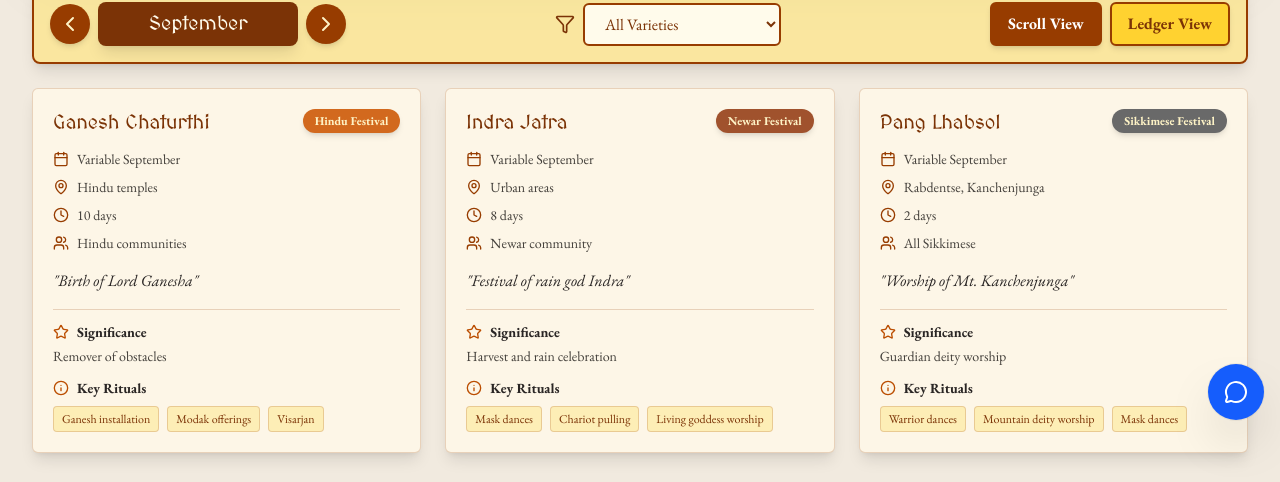
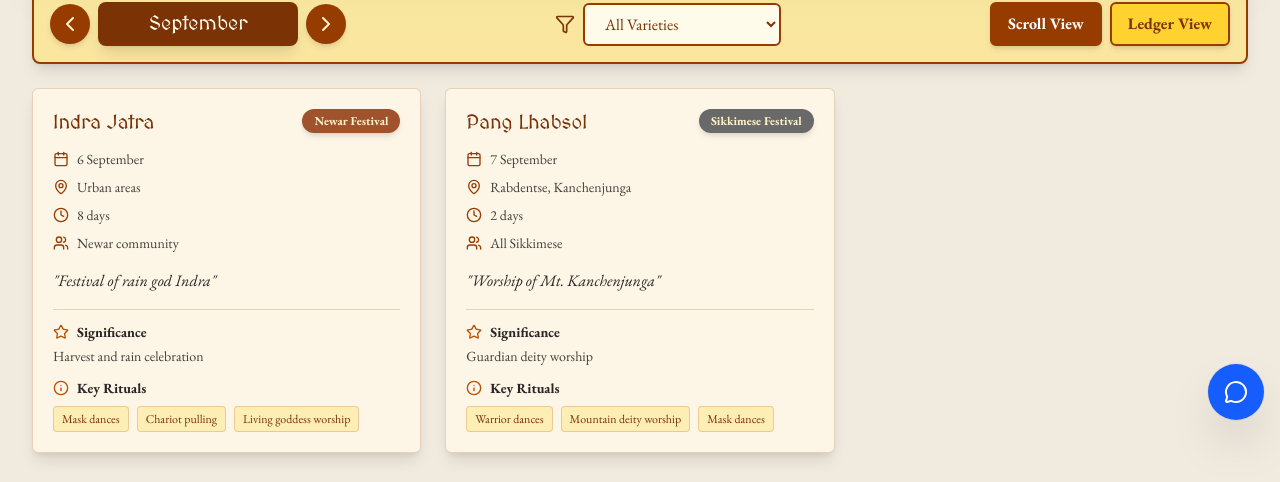
Before and after one commit to mrjaiswal122/Tripper, a Next.js app: page /festivalsAndEvents in a window 1280 px wide. Shown: the part 364-846 px from the top of the page. Built offline with nearby package versions, Linux system fonts and the light colour scheme.

Commit message:
Update festival dates and months to 2025 specifics, replacing 'Variable' entries
cgen-946024df72ab4fb2ad60c65632403e19

```diff
--- a/app/festivalsAndEvents/page.tsx
+++ b/app/festivalsAndEvents/page.tsx
@@ -27,30 +27,30 @@ export default function FestivalsAndEventsPage() {
   // Comprehensive Sikkim Cultural Events Data
   const culturalEvents: CulturalEvent[] = [
     { id: 1, name: 'Maghey Sankranti', month: 0, date: '14-15', category: 'Hindu Festival', location: 'Throughout Sikkim', description: 'Harvest festival marking the end of winter solstice', rituals: ['Holy dips in rivers', 'Sesame seed offerings', 'Traditional feasts'], significance: 'Agricultural celebration', duration: '1 day', participants: 'All communities', color: '#8B4513' },
-    { id: 2, name: 'Loosong/Namsoong', month: 0, date: 'Variable', category: 'Bhutia/Lepcha Festival', location: 'North & East Sikkim', description: 'Sikkimese New Year celebration', rituals: ['Cham dances', 'Archery competitions', 'Traditional music'], significance: 'New Year harvest festival', duration: '3-5 days', participants: 'Bhutia and Lepcha communities', color: '#228B22' },
-    { id: 3, name: 'Losar', month: 1, date: 'Variable (Tibetan Calendar)', category: 'Buddhist Festival', location: 'All monasteries', description: 'Tibetan Buddhist New Year', rituals: ['Monastery prayers', 'Butter lamp offerings', 'Cham dances', 'Family gatherings'], significance: 'Most important Buddhist festival', duration: '15 days', participants: 'Buddhist communities', color: '#DAA520' },
-    { id: 4, name: 'Maha Shivaratri', month: 1, date: 'Variable', category: 'Hindu Festival', location: 'Shiva temples, Legship', description: 'Night of Lord Shiva', rituals: ['Night vigil', 'Fasting', 'Shiva linga worship'], significance: 'Spiritual awakening', duration: '1 day', participants: 'Hindu devotees', color: '#483D8B' },
-    { id: 5, name: 'Holi', month: 2, date: 'Variable', category: 'Hindu Festival', location: 'Urban areas', description: 'Festival of colors', rituals: ['Color throwing', 'Holika dahan', 'Traditional sweets'], significance: 'Victory of good over evil', duration: '2 days', participants: 'All communities', color: '#B22222' },
-    { id: 6, name: 'Tendong Lho Rum Faat', month: 2, date: 'Variable', category: 'Lepcha Festival', location: 'Tendong Hill, South Sikkim', description: 'Lepcha thanksgiving festival', rituals: ['Mountain worship', 'Traditional prayers', 'Nature offerings'], significance: 'Commemorates Mt. Tendong saving Lepchas from floods', duration: '1 day', participants: 'Lepcha community', color: '#006400' },
-    { id: 7, name: 'Ram Navami', month: 3, date: 'Variable', category: 'Hindu Festival', location: 'Hindu temples', description: 'Birth of Lord Rama', rituals: ['Ramayana recitation', 'Temple processions', 'Fasting'], significance: 'Celebration of dharma', duration: '1 day', participants: 'Hindu devotees', color: '#FF4500' },
+    { id: 2, name: 'Loosong/Namsoong', month: 11, date: '20-25', category: 'Bhutia/Lepcha Festival', location: 'North & East Sikkim', description: 'Sikkimese New Year celebration', rituals: ['Cham dances', 'Archery competitions', 'Traditional music'], significance: 'New Year harvest festival', duration: '3-5 days', participants: 'Bhutia and Lepcha communities', color: '#228B22' },
+    { id: 3, name: 'Losar', month: 1, date: '28', category: 'Buddhist Festival', location: 'All monasteries', description: 'Tibetan Buddhist New Year', rituals: ['Monastery prayers', 'Butter lamp offerings', 'Cham dances', 'Family gatherings'], significance: 'Most important Buddhist festival', duration: '15 days', participants: 'Buddhist communities', color: '#DAA520' },
+    { id: 4, name: 'Maha Shivaratri', month: 1, date: '26', category: 'Hindu Festival', location: 'Shiva temples, Legship', description: 'Night of Lord Shiva', rituals: ['Night vigil', 'Fasting', 'Shiva linga worship'], significance: 'Spiritual awakening', duration: '1 day', participants: 'Hindu devotees', color: '#483D8B' },
+    { id: 5, name: 'Holi', month: 2, date: '14', category: 'Hindu Festival', location: 'Urban areas', description: 'Festival of colors', rituals: ['Color throwing', 'Holika dahan', 'Traditional sweets'], significance: 'Victory of good over evil', duration: '2 days', participants: 'All communities', color: '#B22222' },
+    { id: 6, name: 'Tendong Lho Rum Faat', month: 7, date: '8', category: 'Lepcha Festival', location: 'Tendong Hill, South Sikkim', description: 'Lepcha thanksgiving festival', rituals: ['Mountain worship', 'Traditional prayers', 'Nature offerings'], significance: 'Commemorates Mt. Tendong saving Lepchas from floods', duration: '1 day', participants: 'Lepcha community', color: '#006400' },
+    { id: 7, name: 'Ram Navami', month: 3, date: '6', category: 'Hindu Festival', location: 'Hindu temples', description: 'Birth of Lord Rama', rituals: ['Ramayana recitation', 'Temple processions', 'Fasting'], significance: 'Celebration of dharma', duration: '1 day', participants: 'Hindu devotees', color: '#FF4500' },
     { id: 8, name: 'Baisakhi', month: 3, date: '13-14', category: 'Sikh/Hindu Festival', location: 'Gurudwaras and temples', description: 'Harvest festival and Sikh New Year', rituals: ['Gurudwara prayers', 'Community feast', 'Folk dances'], significance: 'Formation of Khalsa', duration: '1 day', participants: 'Sikh and Hindu communities', color: '#FF8C00' },
-    { id: 9, name: 'Buddha Jayanti', month: 4, date: 'Variable (Full moon)', category: 'Buddhist Festival', location: 'All monasteries', description: 'Birth, enlightenment, and nirvana of Buddha', rituals: ['Monastery prayers', 'Butter lamp lighting', 'Buddhist scripture reading', 'Processions'], significance: 'Triple blessed day', duration: '1 day', participants: 'Buddhist communities', color: '#B8860B' },
+    { id: 9, name: 'Buddha Jayanti', month: 4, date: '12', category: 'Buddhist Festival', location: 'All monasteries', description: 'Birth, enlightenment, and nirvana of Buddha', rituals: ['Monastery prayers', 'Butter lamp lighting', 'Buddhist scripture reading', 'Processions'], significance: 'Triple blessed day', duration: '1 day', participants: 'Buddhist communities', color: '#B8860B' },
     { id: 10, name: 'Saga Dawa', month: 4, date: 'Full month', category: 'Buddhist Festival', location: 'Throughout Sikkim', description: 'Holy Buddhist month', rituals: ['Daily prayers', 'Vegetarianism', 'Charitable acts', 'Circumambulation'], significance: 'Month of merit', duration: '1 month', participants: 'Buddhist practitioners', color: '#CD853F' },
-    { id: 11, name: 'Rath Yatra', month: 5, date: 'Variable', category: 'Hindu Festival', location: 'Urban areas', description: 'Chariot festival of Lord Jagannath', rituals: ['Chariot procession', 'Devotional songs', 'Prasad distribution'], significance: 'Divine journey', duration: '1 day', participants: 'Hindu devotees', color: '#A52A2A' },
-    { id: 12, name: 'Drukpa Tseshi', month: 5, date: 'Variable', category: 'Buddhist Festival', location: 'Monasteries', description: 'First sermon of Buddha', rituals: ['Special prayers', 'Teaching sessions', 'Meditation'], significance: 'Dharma wheel turning', duration: '1 day', participants: 'Buddhist monks and devotees', color: '#800080' },
+    { id: 11, name: 'Rath Yatra', month: 5, date: '27', category: 'Hindu Festival', location: 'Urban areas', description: 'Chariot festival of Lord Jagannath', rituals: ['Chariot procession', 'Devotional songs', 'Prasad distribution'], significance: 'Divine journey', duration: '1 day', participants: 'Hindu devotees', color: '#A52A2A' },
+    { id: 12, name: 'Drukpa Tseshi', month: 6, date: '28', category: 'Buddhist Festival', location: 'Monasteries', description: 'First sermon of Buddha', rituals: ['Special prayers', 'Teaching sessions', 'Meditation'], significance: 'Dharma wheel turning', duration: '1 day', participants: 'Buddhist monks and devotees', color: '#800080' },
     { id: 13, name: "Guru Rinpoche's Thrunkar Tshechu", month: 6, date: '10th day of lunar month', category: 'Buddhist Festival', location: 'Major monasteries', description: 'Birthday of Guru Padmasambhava', rituals: ['Cham dances', 'Thangka display', 'Sacred mask dances'], significance: "Guru Rinpoche's birth", duration: '3 days', participants: 'Buddhist communities', color: '#00008B' },
     { id: 14, name: 'Bhanu Jayanti', month: 6, date: '13', category: 'Cultural Festival', location: 'Throughout Sikkim', description: 'Birth anniversary of poet Bhanu Bhakta', rituals: ['Poetry recitation', 'Cultural programs', 'Literary events'], significance: 'Nepali literature celebration', duration: '1 day', participants: 'Nepali community', color: '#556B2F' },
     { id: 15, name: 'Independence Day', month: 7, date: '15', category: 'National Festival', location: 'Throughout Sikkim', description: "India's Independence Day", rituals: ['Flag hoisting', 'Cultural programs', 'Parades'], significance: 'National celebration', duration: '1 day', participants: 'All citizens', color: '#FF6347' },
-    { id: 16, name: 'Janmashtami', month: 7, date: 'Variable', category: 'Hindu Festival', location: 'Krishna temples', description: 'Birth of Lord Krishna', rituals: ['Midnight prayers', 'Dahi handi', 'Krishna leela'], significance: 'Divine incarnation', duration: '2 days', participants: 'Hindu devotees', color: '#4B0082' },
-    { id: 17, name: 'Raksha Bandhan', month: 7, date: 'Variable (Full moon)', category: 'Hindu Festival', location: 'Homes throughout Sikkim', description: 'Brother-sister bond celebration', rituals: ['Rakhi tying', 'Gift exchange', 'Family gatherings'], significance: 'Sibling protection vow', duration: '1 day', participants: 'Hindu families', color: '#C71585' },
-    { id: 18, name: 'Ganesh Chaturthi', month: 8, date: 'Variable', category: 'Hindu Festival', location: 'Hindu temples', description: 'Birth of Lord Ganesha', rituals: ['Ganesh installation', 'Modak offerings', 'Visarjan'], significance: 'Remover of obstacles', duration: '10 days', participants: 'Hindu communities', color: '#D2691E' },
-    { id: 19, name: 'Indra Jatra', month: 8, date: 'Variable', category: 'Newar Festival', location: 'Urban areas', description: 'Festival of rain god Indra', rituals: ['Mask dances', 'Chariot pulling', 'Living goddess worship'], significance: 'Harvest and rain celebration', duration: '8 days', participants: 'Newar community', color: '#A0522D' },
-    { id: 20, name: 'Pang Lhabsol', month: 8, date: 'Variable', category: 'Sikkimese Festival', location: 'Rabdentse, Kanchenjunga', description: 'Worship of Mt. Kanchenjunga', rituals: ['Warrior dances', 'Mountain deity worship', 'Mask dances'], significance: 'Guardian deity worship', duration: '2 days', participants: 'All Sikkimese', color: '#696969' },
-    { id: 21, name: 'Durga Puja/Dashain', month: 9, date: 'Variable (9 days)', category: 'Hindu Festival', location: 'Throughout Sikkim', description: 'Victory of Durga over evil', rituals: ['Durga worship', 'Animal sacrifice', 'Tika ceremony', 'Family reunions'], significance: 'Most important Hindu festival in Sikkim', duration: '10 days', participants: 'Hindu communities', color: '#800000' },
-    { id: 22, name: 'Dussehra', month: 9, date: 'Variable', category: 'Hindu Festival', location: 'Throughout Sikkim', description: 'Victory of good over evil', rituals: ['Ravana effigy burning', 'Ram Leela', 'Weapon worship'], significance: "Rama's victory", duration: '1 day', participants: 'All communities', color: '#DC143C' },
-    { id: 23, name: 'Tihar/Diwali', month: 10, date: 'Variable (5 days)', category: 'Hindu Festival', location: 'Throughout Sikkim', description: 'Festival of lights', rituals: ['Lamp lighting', 'Rangoli', 'Deusi-Bhailo songs', 'Dog and crow worship'], significance: 'Victory of light over darkness', duration: '5 days', participants: 'All communities', color: '#FFD700' },
-    { id: 24, name: 'Lhabab Duchen', month: 10, date: 'Variable', category: 'Buddhist Festival', location: 'Monasteries', description: "Buddha's descent from heaven", rituals: ['Special prayers', 'Merit multiplication day', 'Lamp offerings'], significance: "Buddha's return to earth", duration: '1 day', participants: 'Buddhist communities', color: '#F0E68C' },
-    { id: 25, name: 'Guru Nanak Jayanti', month: 10, date: 'Variable (Full moon)', category: 'Sikh Festival', location: 'Gurudwaras', description: 'Birth of Guru Nanak', rituals: ['Akhand Path', 'Langar', 'Prabhat Pheri'], significance: 'Founder of Sikhism', duration: '1 day', participants: 'Sikh community', color: '#BDB76B' },
+    { id: 16, name: 'Janmashtami', month: 7, date: '16', category: 'Hindu Festival', location: 'Krishna temples', description: 'Birth of Lord Krishna', rituals: ['Midnight prayers', 'Dahi handi', 'Krishna leela'], significance: 'Divine incarnation', duration: '2 days', participants: 'Hindu devotees', color: '#4B0082' },
+    { id: 17, name: 'Raksha Bandhan', month: 7, date: '9', category: 'Hindu Festival', location: 'Homes throughout Sikkim', description: 'Brother-sister bond celebration', rituals: ['Rakhi tying', 'Gift exchange', 'Family gatherings'], significance: 'Sibling protection vow', duration: '1 day', participants: 'Hindu families', color: '#C71585' },
+    { id: 18, name: 'Ganesh Chaturthi', month: 7, date: '27', category: 'Hindu Festival', location: 'Hindu temples', description: 'Birth of Lord Ganesha', rituals: ['Ganesh installation', 'Modak offerings', 'Visarjan'], significance: 'Remover of obstacles', duration: '10 days', participants: 'Hindu communities', color: '#D2691E' },
+    { id: 19, name: 'Indra Jatra', month: 8, date: '6', category: 'Newar Festival', location: 'Urban areas', description: 'Festival of rain god Indra', rituals: ['Mask dances', 'Chariot pulling', 'Living goddess worship'], significance: 'Harvest and rain celebration', duration: '8 days', participants: 'Newar community', color: '#A0522D' },
+    { id: 20, name: 'Pang Lhabsol', month: 8, date: '7', category: 'Sikkimese Festival', location: 'Rabdentse, Kanchenjunga', description: 'Worship of Mt. Kanchenjunga', rituals: ['Warrior dances', 'Mountain deity worship', 'Mask dances'], significance: 'Guardian deity worship', duration: '2 days', participants: 'All Sikkimese', color: '#696969' },
+    { id: 21, name: 'Durga Puja/Dashain', month: 9, date: '28-2', category: 'Hindu Festival', location: 'Throughout Sikkim', description: 'Victory of Durga over evil', rituals: ['Durga worship', 'Animal sacrifice', 'Tika ceremony', 'Family reunions'], significance: 'Most important Hindu festival in Sikkim', duration: '10 days', participants: 'Hindu communities', color: '#800000' },
+    { id: 22, name: 'Dussehra', month: 9, date: '2', category: 'Hindu Festival', location: 'Throughout Sikkim', description: 'Victory of good over evil', rituals: ['Ravana effigy burning', 'Ram Leela', 'Weapon worship'], significance: "Rama's victory", duration: '1 day', participants: 'All communities', color: '#DC143C' },
+    { id: 23, name: 'Tihar/Diwali', month: 9, date: '18-23', category: 'Hindu Festival', location: 'Throughout Sikkim', description: 'Festival of lights', rituals: ['Lamp lighting', 'Rangoli', 'Deusi-Bhailo songs', 'Dog and crow worship'], significance: 'Victory of light over darkness', duration: '5 days', participants: 'All communities', color: '#FFD700' },
+    { id: 24, name: 'Lhabab Duchen', month: 10, date: '11', category: 'Buddhist Festival', location: 'Monasteries', description: "Buddha's descent from heaven", rituals: ['Special prayers', 'Merit multiplication day', 'Lamp offerings'], significance: "Buddha's return to earth", duration: '1 day', participants: 'Buddhist communities', color: '#F0E68C' },
+    { id: 25, name: 'Guru Nanak Jayanti', month: 10, date: '5', category: 'Sikh Festival', location: 'Gurudwaras', description: 'Birth of Guru Nanak', rituals: ['Akhand Path', 'Langar', 'Prabhat Pheri'], significance: 'Founder of Sikhism', duration: '1 day', participants: 'Sikh community', color: '#BDB76B' },
     { id: 26, name: 'Kagyed Dance', month: 11, date: '28-29', category: 'Buddhist Festival', location: 'Major monasteries', description: 'Sacred masked dance festival', rituals: ['Cham dances', 'Evil spirit expulsion', 'New year preparation'], significance: 'Spiritual cleansing', duration: '2 days', participants: 'Monastery communities', color: '#4682B4' },
     { id: 27, name: 'Christmas', month: 11, date: '25', category: 'Christian Festival', location: 'Churches and urban areas', description: 'Birth of Jesus Christ', rituals: ['Midnight mass', 'Carol singing', 'Gift exchange'], significance: 'Christian celebration', duration: '1 day', participants: 'Christian community', color: '#32CD32' },
     { id: 28, name: 'Tamu Lochar', month: 11, date: '30', category: 'Gurung Festival', location: 'Gurung communities', description: 'Gurung New Year', rituals: ['Traditional dances', 'Community feast', 'Cultural programs'], significance: 'Gurung calendar new year', duration: '1 day', participants: 'Gurung community', color: '#6B8E23' },
```
